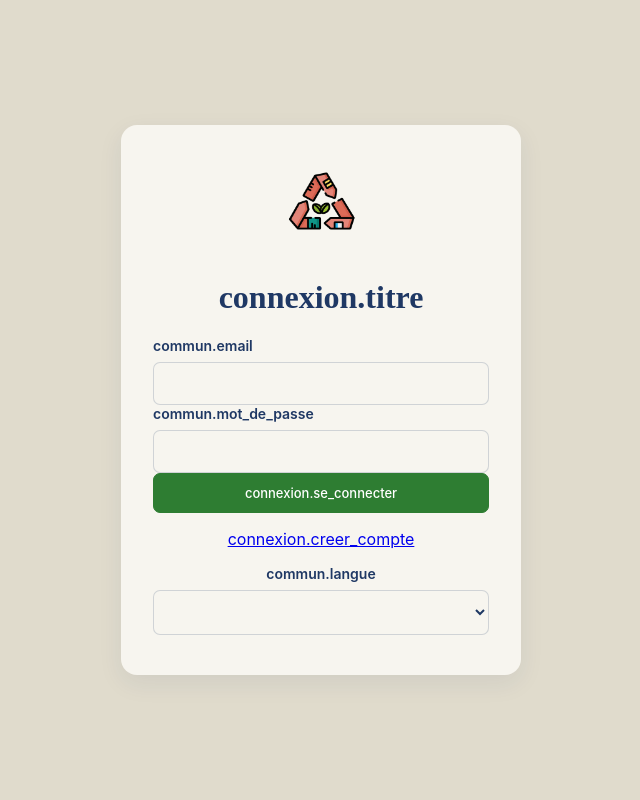
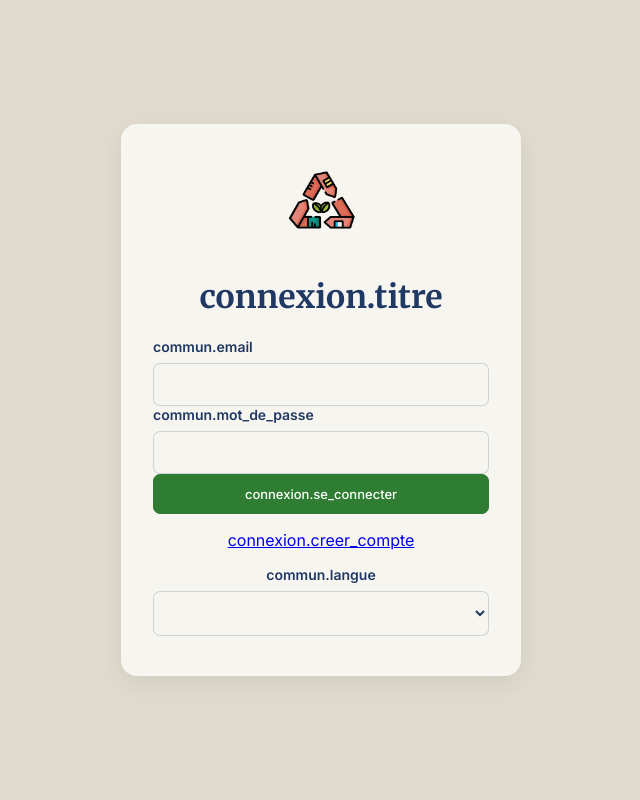
Before and after one commit to linaoueslati03/upcycleconnect-pa, a PHP site: page /connexion.php in a window 1280 px wide. Shown: the whole page, without its empty margins (319-959 px from the left). Run offline with PHP 8.4, Linux system fonts and the light colour scheme; lists and menus that the app fills with data are empty.

Commit message:
fix(front): chargement des polices de la charte graphique
- Poppins, Inter et Merriweather chargées depuis Google Fonts sur toutes les pages
- police de secours d'Inter corrigée (sans-serif)

```diff
--- a/front/assets/css/style.css
+++ b/front/assets/css/style.css
@@ -9,7 +9,7 @@ html {
 body {
     margin: 0;
     min-height: 100vh;
-    font-family: "Inter", serif;
+    font-family: "Inter", sans-serif;
     background: #e0dbcc;
     color: #1F3864;
 }
@@ -455,7 +455,7 @@ main {
 .planning-header h1 {
     margin: 0;
 
-    font-family: "Inter", serif;
+    font-family: "Inter", sans-serif;
 
     font-size: 32px;
     font-weight: 600;
@@ -505,7 +505,7 @@ main {
 .semaine-titre h2 {
     margin: 0;
 
-    font-family: "Inter", serif;
+    font-family: "Inter", sans-serif;
 
     font-size: 20px;
     font-weight: 500;
--- a/front/connexion.php
+++ b/front/connexion.php
@@ -5,6 +5,10 @@
     <meta charset="utf-8">
     <meta name="viewport" content="width=device-width, initial-scale=1">
     <title data-titre="connexion.titre">UpcycleConnect</title>
+    <!-- Polices de la charte graphique (Google Fonts) -->
+    <link rel="preconnect" href="https://fonts.googleapis.com">
+    <link rel="preconnect" href="https://fonts.gstatic.com" crossorigin>
+    <link rel="stylesheet" href="https://fonts.googleapis.com/css2?family=Inter:wght@400;500;600&family=Merriweather:wght@400;700&family=Poppins:wght@500;600;700&display=swap">
     <link rel="stylesheet" href="assets/css/style.css">
     <link rel="stylesheet" href="assets/css/connexion.css">
     <script src="assets/js/config.js"></script>
--- a/front/inclus/entete.php
+++ b/front/inclus/entete.php
@@ -9,6 +9,10 @@
 <meta charset="utf-8">
 <meta name="viewport" content="width=device-width, initial-scale=1">
 <title data-titre="<?= htmlspecialchars($titrePage) ?>">UpcycleConnect</title>
+<!-- Polices de la charte graphique (Google Fonts) -->
+<link rel="preconnect" href="https://fonts.googleapis.com">
+<link rel="preconnect" href="https://fonts.gstatic.com" crossorigin>
+<link rel="stylesheet" href="https://fonts.googleapis.com/css2?family=Inter:wght@400;500;600&family=Merriweather:wght@400;700&family=Poppins:wght@500;600;700&display=swap">
 <link rel="stylesheet" href="../assets/css/style.css">
 <?php foreach ($feuillesStyle ?? [] as $feuille): ?>
 <link rel="stylesheet" href="<?= $feuille ?>">
--- a/front/inscription.php
+++ b/front/inscription.php
@@ -5,6 +5,10 @@
     <meta charset="utf-8">
     <meta name="viewport" content="width=device-width, initial-scale=1">
     <title data-titre="connexion.creer_compte">UpcycleConnect</title>
+    <!-- Polices de la charte graphique (Google Fonts) -->
+    <link rel="preconnect" href="https://fonts.googleapis.com">
+    <link rel="preconnect" href="https://fonts.gstatic.com" crossorigin>
+    <link rel="stylesheet" href="https://fonts.googleapis.com/css2?family=Inter:wght@400;500;600&family=Merriweather:wght@400;700&family=Poppins:wght@500;600;700&display=swap">
     <link rel="stylesheet" href="assets/css/style.css">
     <link rel="stylesheet" href="assets/css/connexion.css">
     <script src="assets/js/config.js"></script>
```
